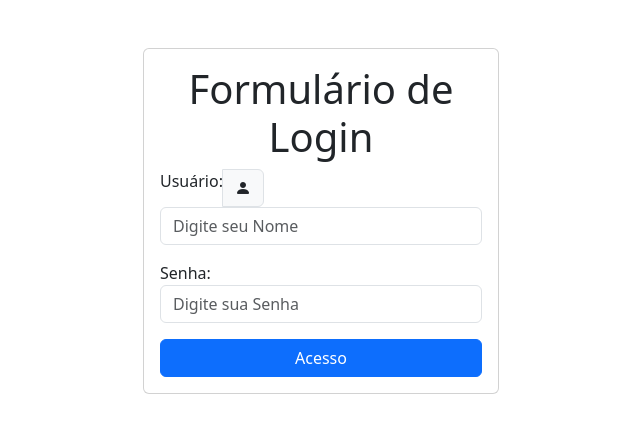
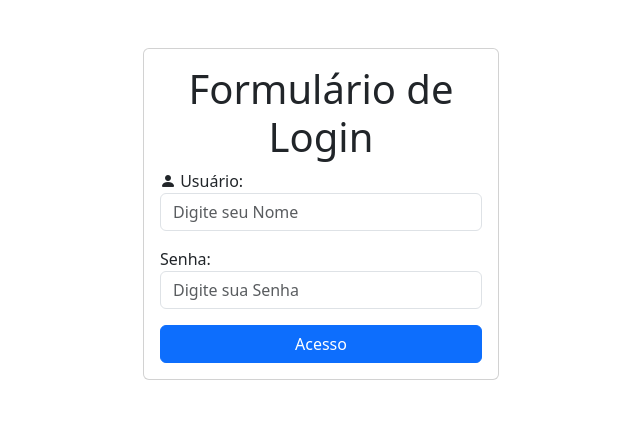
Before and after one commit to WloiolaNet/django-auth-crud, a Django app: page /signin/ in a window 1280 px wide. Shown: the part 144-577 px from the top of the page, without its empty margins (319-959 px from the left). Run offline with Django 5.2, Linux system fonts and the light colour scheme.

Commit message:
commit DEBUG

```diff
--- a/tasks/templates/signin.html
+++ b/tasks/templates/signin.html
@@ -18,13 +18,8 @@
                 {% csrf_token %}
 
                 <div class="mb-3">
-
-                    <div class="input-group">
-                        <label for="username">Usuário:</label>
-                        <span class="input-group-text">
-                        <i class="bi bi-person-fill"></i>
-                        </span>
-                    </div>
+                    <i class="bi bi-person-fill"></i>
+                    <label for="username">Usuário:</label>
                     <input type="text" name="username" id="username"
                     class="form-control" placeholder="Digite seu Nome">
                 </div>
```
